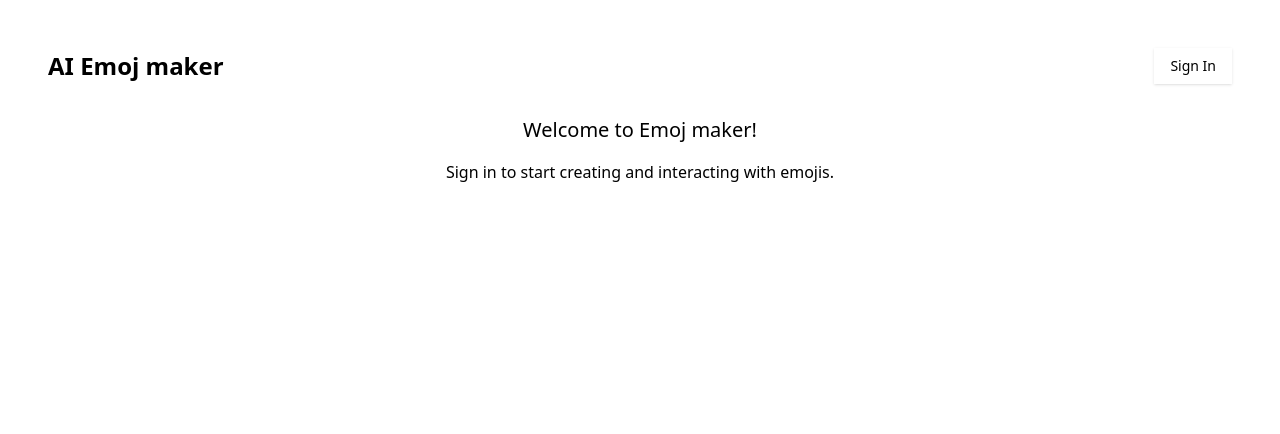
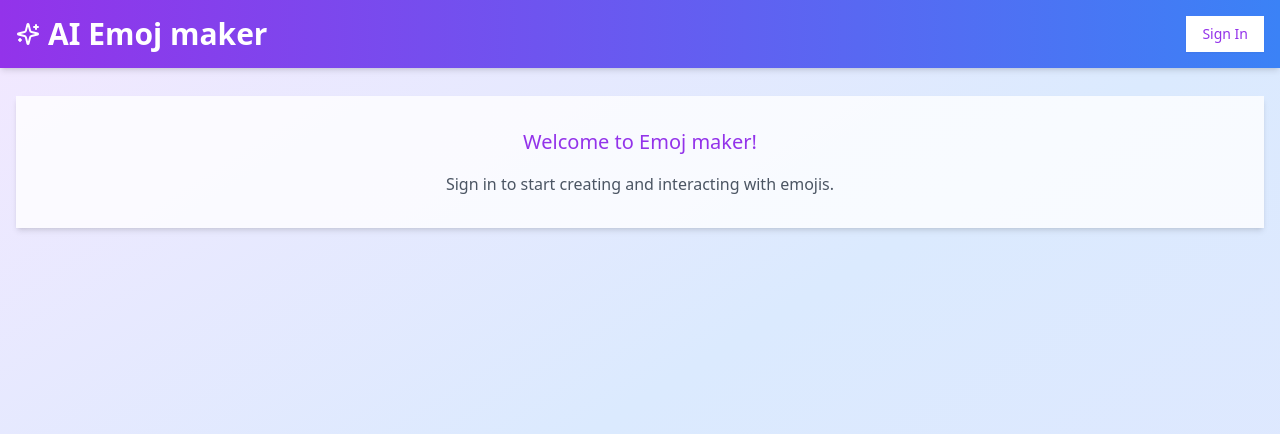
Before and after one commit to victorggonzalez/emoji-maker, a React (Vite) app in the folder frontend/: page / in a window 1280 px wide. Shown: the top 434 px of the page. Built offline with nearby package versions, Linux system fonts and the light colour scheme; no server answers.

Commit message:
Final UX tweaks

```diff
--- a/frontend/src/App.tsx
+++ b/frontend/src/App.tsx
@@ -5,6 +5,7 @@ import { EmojiGrid } from "./components/emoji-grid";
 import { EmojiForm } from "./components/emoji-form";
 import { API_URL } from "./config";
 import "./App.css";
+import "./custom-scrollbar.css";
 
 interface UserProfile {
   user_id: string;
@@ -49,21 +50,26 @@ function App() {
   };
 
   return (
-    <div className="App">
+    <div className="flex flex-col min-h-screen w-full bg-gradient-to-br from-purple-100 via-blue-100 to-indigo-100">
       <Header userProfile={userProfile} />
-      <div className="container mx-auto px-4 py-8">
+      <main className="flex-grow w-full pt-24">
+        <div className="container mx-auto px-4 flex flex-col h-full max-w-7xl">
           <SignedIn>
+            <div className="mb-4 sticky top-20 bg-gradient-to-br from-purple-100 via-blue-100 to-indigo-100 z-10 pb-4">
               <EmojiForm onEmojiGenerated={handleEmojiGenerated} userProfile={userProfile} />
-          <br />
+            </div>
+            <div className="flex-grow overflow-auto custom-scrollbar">
               <EmojiGrid shouldRefetch={shouldRefetchEmojis} />
+            </div>
           </SignedIn>
           <SignedOut>
-          <div className="text-center">
-            <p className="text-xl mb-4">Welcome to Emoj maker!</p>
-            <p>Sign in to start creating and interacting with emojis.</p>
+            <div className="text-center bg-white bg-opacity-80 p-8 rounded-lg shadow-md">
+              <p className="text-xl mb-4 text-purple-600">Welcome to Emoj maker!</p>
+              <p className="text-gray-600">Sign in to start creating and interacting with emojis.</p>
             </div>
           </SignedOut>
         </div>
+      </main>
     </div>
   );
 }
--- a/frontend/src/components/emoji-form.tsx
+++ b/frontend/src/components/emoji-form.tsx
@@ -5,7 +5,7 @@ import { Card } from "./ui/card";
 import axios from "axios";
 import { useAuth } from "@clerk/clerk-react";
 import { API_URL } from "../config";
-import { Loader2 } from "lucide-react"; // Import the Loader2 icon from lucide-react
+import { Loader2, Wand2 } from "lucide-react";
 
 interface UserProfile {
   user_id: string;
@@ -73,31 +73,39 @@ export function EmojiForm({ onEmojiGenerated, userProfile }: EmojiFormProps) {
   const isButtonDisabled = !prompt || prompt.length < 3 || (userProfile && userProfile.credits <= 0);
 
   return (
-    <Card className="p-4">
+    <Card className="p-6 bg-white bg-opacity-80 shadow-lg">
       <form onSubmit={handleSubmit} className="space-y-4">
+        <div className="relative">
           <Input
             type="text"
             value={prompt}
             onChange={(e) => setPrompt(e.target.value)}
-          placeholder="Enter a prompt to generate a new emoji"
+            placeholder="Describe your emoji..."
             required
             disabled={isLoading}
+            className="pl-10 pr-4 py-2 border-2 border-purple-300 focus:border-purple-500 rounded-full"
           />
+          <Wand2 className="absolute left-3 top-1/2 transform -translate-y-1/2 text-purple-400" size={20} />
+        </div>
         {isLoading ? (
           <div className="flex flex-col items-center space-y-2">
-            <div className="animate-spin rounded-full h-8 w-8 border-b-2 border-gray-900"></div>
-            <p className="text-sm text-gray-600">Generating your emoji...</p>
+            <div className="animate-spin rounded-full h-10 w-10 border-b-2 border-purple-500"></div>
+            <p className="text-sm text-purple-600">Crafting your magical emoji...</p>
           </div>
         ) : (
-          <Button type="submit" disabled={!!isButtonDisabled} className="w-full">
-            Generate
+          <Button
+            type="submit"
+            disabled={isButtonDisabled}
+            className="w-full bg-gradient-to-r from-purple-500 to-blue-500 text-white hover:from-purple-600 hover:to-blue-600 transition-all duration-300"
+          >
+            Generate Emoji
           </Button>
         )}
         {userProfile && userProfile.credits <= 0 && (
-          <p className="text-red-500 mt-2">You have no credits left. You cannot generate new emojis.</p>
+          <p className="text-red-500 mt-2 text-center">You're out of magic! No more credits left.</p>
         )}
         {error && (
-          <p className="text-red-500 mt-2">{error}</p>
+          <p className="text-red-500 mt-2 text-center">{error}</p>
         )}
       </form>
     </Card>
--- a/frontend/src/components/emoji-grid.tsx
+++ b/frontend/src/components/emoji-grid.tsx
@@ -2,8 +2,8 @@ import { useState, useEffect, useCallback } from "react";
 import { useAuth } from "@clerk/clerk-react";
 import axios from "axios";
 import { API_URL } from "../config";
-import { EmojiPlaceholder } from "./emoji-placeholder";
 import { EmojiCard } from "./emoji-card";
+import { Loader2 } from "lucide-react";
 
 interface Emoji {
   id: number;
@@ -145,24 +145,33 @@ export function EmojiGrid({ shouldRefetch }: EmojiGridProps) {
 
   if (isLoading) {
     return (
-      <div className="grid grid-cols-1 sm:grid-cols-2 md:grid-cols-3 lg:grid-cols-4 gap-4">
-        {Array.from({ length: 8 }).map((_, index) => (
-          <EmojiPlaceholder key={index} />
-        ))}
+      <div className="flex flex-col items-center justify-center h-full">
+        <Loader2 className="animate-spin h-12 w-12 text-purple-500" />
+        <p className="mt-4 text-purple-600">Loading your magical emojis...</p>
       </div>
     );
   }
 
   if (error) {
-    return <div className="text-red-500">{error}</div>;
+    return (
+      <div className="text-center p-8 bg-red-100 rounded-lg">
+        <p className="text-red-500 font-semibold">{error}</p>
+        <p className="text-red-400 mt-2">Please try again later or contact support.</p>
+      </div>
+    );
   }
 
   if (emojis.length === 0) {
-    return <div className="text-center">No emojis found. Create your first emoji!</div>;
+    return (
+      <div className="text-center p-8 bg-purple-100 rounded-lg">
+        <p className="text-purple-600 font-semibold text-xl">Your emoji collection is empty!</p>
+        <p className="text-purple-500 mt-2">Create your first magical emoji above.</p>
+      </div>
+    );
   }
 
   return (
-    <div className="grid grid-cols-1 sm:grid-cols-2 md:grid-cols-3 lg:grid-cols-4 gap-4">
+    <div className="grid grid-cols-1 sm:grid-cols-2 md:grid-cols-3 lg:grid-cols-4 gap-6 pb-6 justify-items-center">
       {emojis.map((emoji) => (
         <EmojiCard
           key={emoji.id}
--- a/frontend/src/components/headers.tsx
+++ b/frontend/src/components/headers.tsx
@@ -1,7 +1,7 @@
 import { useState } from 'react';
 import { SignedIn, SignedOut, UserButton, SignInButton } from "@clerk/clerk-react";
 import { Button } from './ui/button';
-import { X, Menu } from 'lucide-react';
+import { X, Menu, Sparkles } from 'lucide-react';
 
 interface UserProfile {
   user_id: string;
@@ -21,19 +21,25 @@ export default function Header({ userProfile }: HeaderProps) {
   };
 
   return (
-    <div className="flex items-center space-x-4 justify-between mt-4 mx-4">
-      <h2 className="text-2xl font-bold">AI Emoj maker</h2>
+    <div className="bg-gradient-to-r from-purple-600 to-blue-500 text-white shadow-md fixed top-0 left-0 right-0 z-10">
+      <div className="container mx-auto px-4 py-4">
+        <div className="flex items-center justify-between">
+          <h2 className="text-3xl font-bold flex items-center">
+            <Sparkles className="mr-2" /> AI Emoj maker
+          </h2>
           <div className="flex items-center space-x-4">
             <SignedOut>
               <SignInButton mode="modal">
-            <Button variant="default">Sign In</Button>
+                <Button variant="secondary" className="bg-white text-purple-600 hover:bg-purple-100">Sign In</Button>
               </SignInButton>
             </SignedOut>
             <SignedIn>
               {userProfile && (
-            <span className="mr-4">Credits: {userProfile.credits}</span>
+                <span className="bg-white text-purple-600 px-3 py-1 rounded-full font-semibold">
+                  Credits: {userProfile.credits}
+                </span>
               )}
-          <UserButton />
+              <UserButton afterSignOutUrl="/" />
             </SignedIn>
             <div className="md:hidden">
               <Button
@@ -50,8 +56,10 @@ export default function Header({ userProfile }: HeaderProps) {
               </Button>
             </div>
           </div>
+        </div>
+      </div>
       {isMenuOpen && (
-        <div className="absolute top-16 right-4 bg-white shadow-md rounded-md p-4">
+        <div className="md:hidden bg-white shadow-md rounded-md p-4 absolute right-4 mt-2">
           {/* Add your menu items here */}
         </div>
       )}
--- /dev/null
+++ b/frontend/src/custom-scrollbar.css
@@ -0,0 +1,24 @@
+/* Custom scrollbar styles */
+.custom-scrollbar::-webkit-scrollbar {
+  width: 10px;
+}
+
+.custom-scrollbar::-webkit-scrollbar-track {
+  background: rgba(0, 0, 0, 0.1);
+  border-radius: 5px;
+}
+
+.custom-scrollbar::-webkit-scrollbar-thumb {
+  background: rgba(0, 0, 0, 0.2);
+  border-radius: 5px;
+}
+
+.custom-scrollbar::-webkit-scrollbar-thumb:hover {
+  background: rgba(0, 0, 0, 0.3);
+}
+
+/* For Firefox */
+.custom-scrollbar {
+  scrollbar-width: thin;
+  scrollbar-color: rgba(0, 0, 0, 0.2) rgba(0, 0, 0, 0.1);
+}
--- a/frontend/src/index.css
+++ b/frontend/src/index.css
@@ -1,5 +1,18 @@
 @import 'tailwindcss/base';
 @import 'tailwindcss/components';
 @import 'tailwindcss/utilities';
+/* Add these styles at the beginning of the file */
+html, body, #root {
+    height: 100%;
+    width: 100%;
+    margin: 0;
+    padding: 0;
+  }
+
+  #root {
+    max-width: none;
+    text-align: left;
+  }
+
 
 /* Add any custom styles here */
```
Lines whose indentation alone changed are shown as unchanged.
